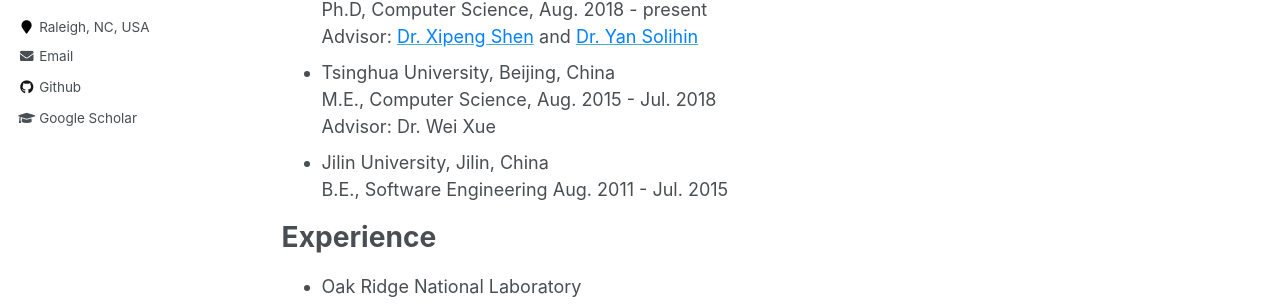
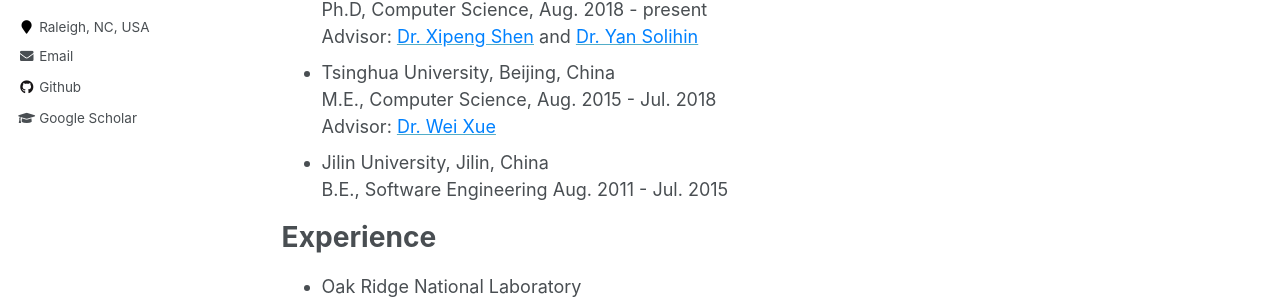
Before and after one commit to yuanchaoxu6/yuanchaoxu6.github.io, a Jekyll site: the page built from _pages/cv.md, in a window 1280 px wide and 942 px high. Shown: the part 399-703 px from the top of the window. Built offline with Jekyll 4.4.1, drawn with Linux system fonts in a browser that asks for light colours.

Commit message:
Update cv.md

```diff
--- a/_pages/cv.md
+++ b/_pages/cv.md
@@ -20,9 +20,10 @@ Education
   Advisor: [<font color="#0081ff">Dr. Xipeng Shen</font>](https://people.engr.ncsu.edu/xshen5/) and [<font color="#0081ff">Dr. Yan Solihin</font>](https://sites.google.com/view/arpers)
 * Tsinghua University, Beijing, China <br>
   M.E., Computer Science, Aug. 2015 - Jul. 2018 <br>
-  Advisor: Dr. Wei Xue
+  Advisor: [<font color="#0081ff">Dr. Wei Xue</font>](http://www.cs.tsinghua.edu.cn/publish/csen/4623/2010/20101224235122610366982/20101224235122610366982_.html)
 * Jilin University, Jilin, China <br>
   B.E., Software Engineering Aug. 2011 - Jul. 2015 <br>
+
 
 
 Experience
```
